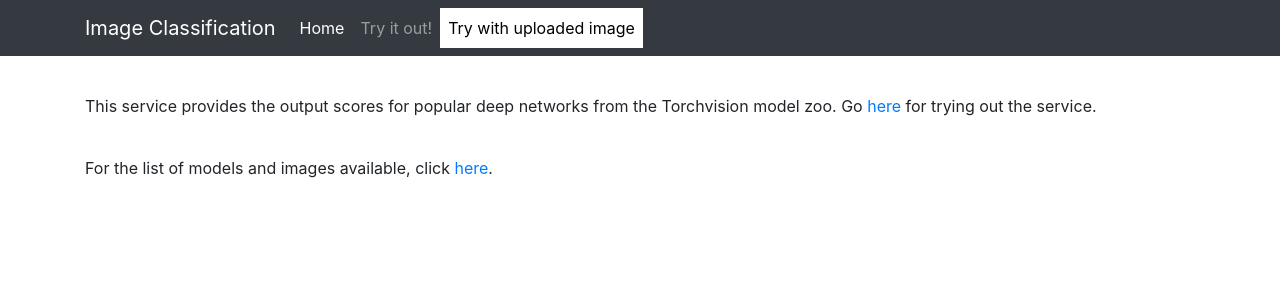
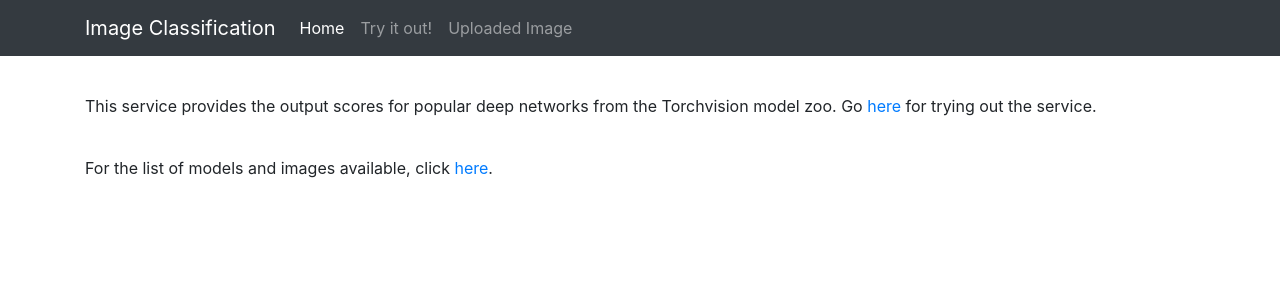
Before and after one commit to unica-isde/isde-projects-2024-I, a FastAPI app: page / in a window 1280 px wide. Shown: the top 300 px of the page. Run offline with FastAPI, Linux system fonts and the light colour scheme; some libraries are stand-ins or nearby versions.

Commit message:
Fix #5: Update nevbar link

```diff
--- a/app/templates/base.html
+++ b/app/templates/base.html
@@ -29,8 +29,8 @@
                 <li class="nav-item">
                     <a class="nav-link" href="/classifications">Try it out!</a>
                 </li>
-                <li class="nav-item" style="background-color: white;">
-                    <a class="nav-link" href="/upload-image" style="color: black;">Try with uploaded image</a>
+                <li class="nav-item">
+                    <a class="nav-link" href="/upload-image">Uploaded Image</a>
                 </li>
 
             </ul>
```
